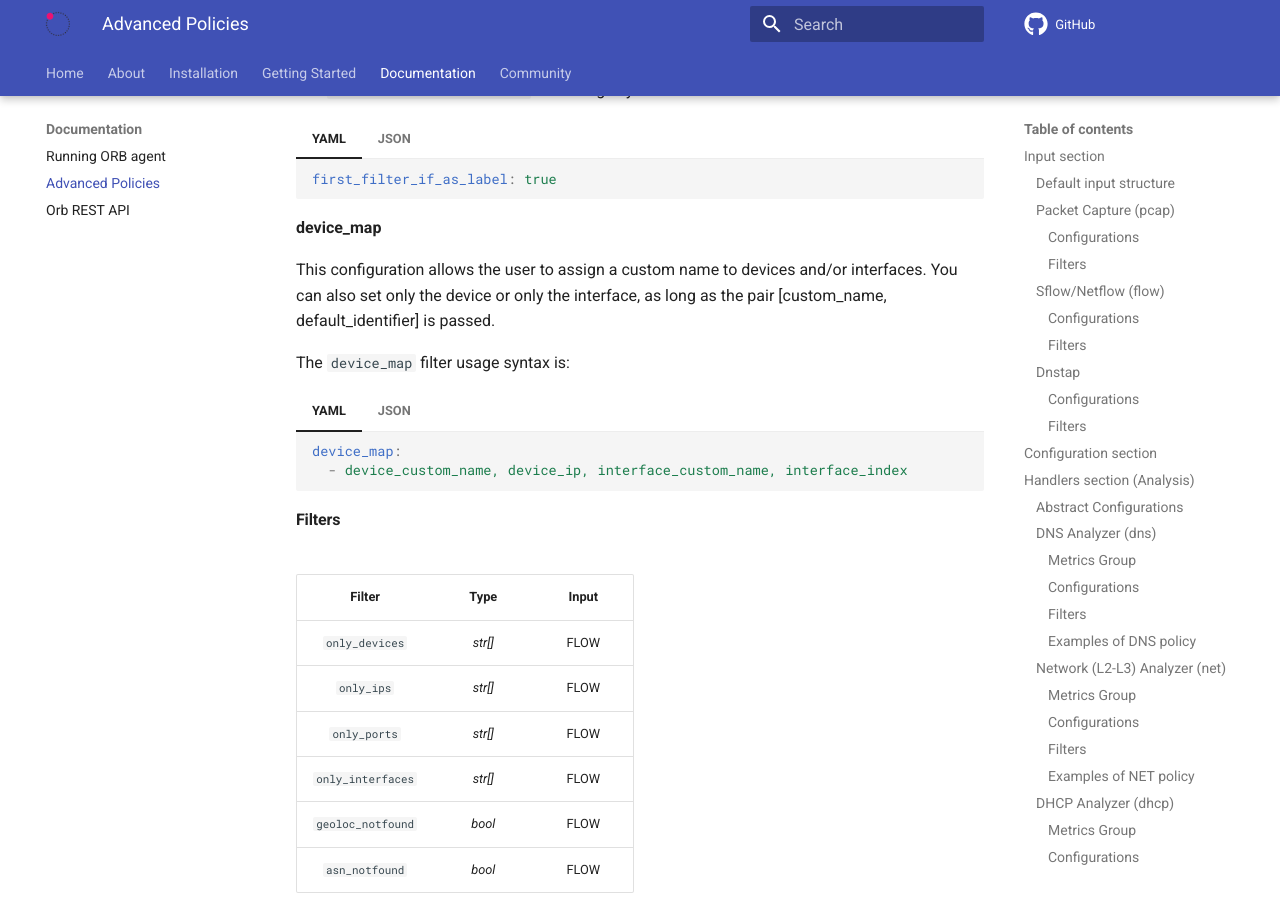
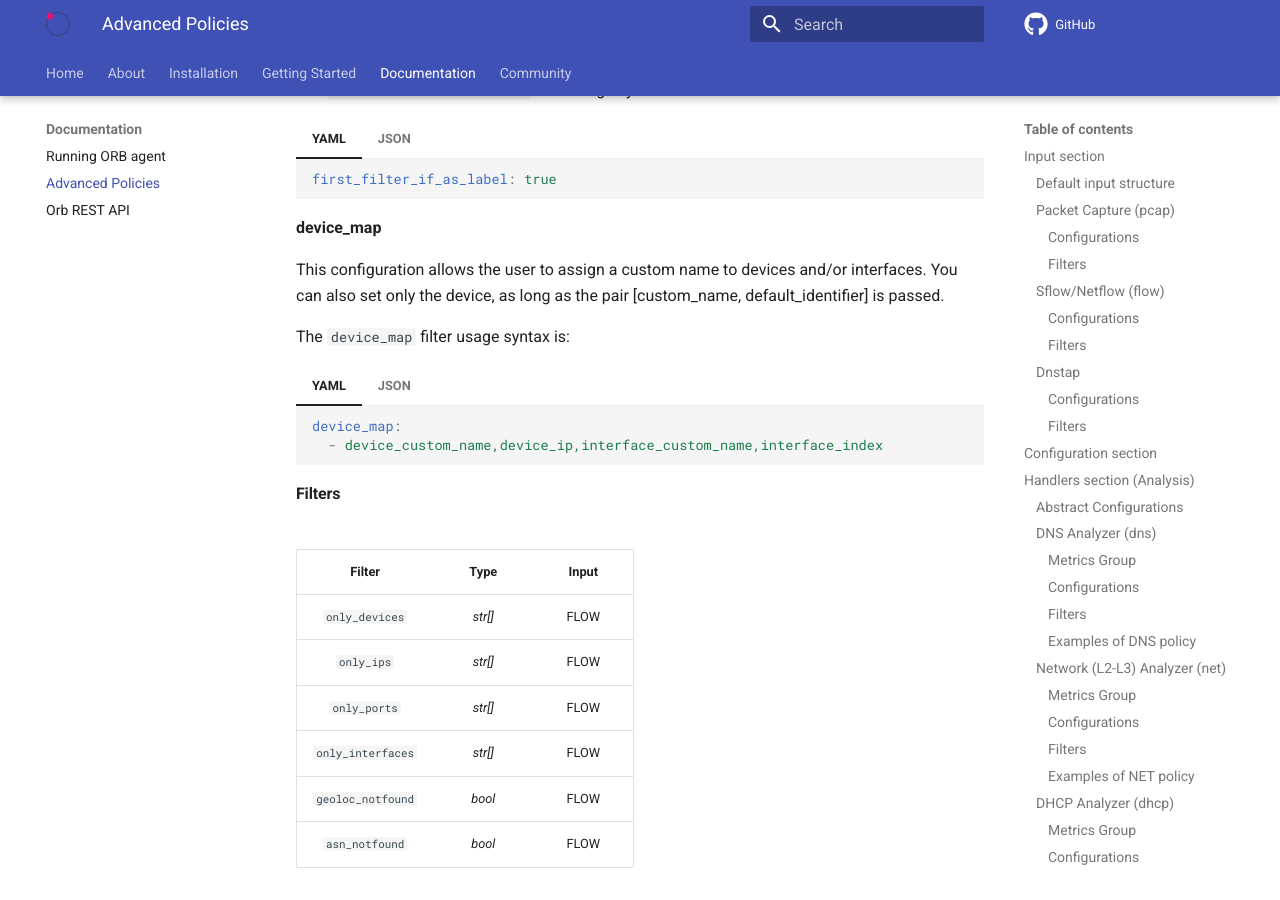
Before and after one commit to orb-community/orb-website, an MkDocs documentation site: the page built from docs/documentation/advanced_policies.md, in a window 1280 px wide and 900 px high, scrolled down 27307 px. Built offline with MkDocs 1.6.1 and Material for MkDocs 9.7.7, drawn with Linux system fonts in a browser that asks for light colours; comment, search, counter and statistics services are not loaded; some of the changed lines change nothing that is shown; some of the changed text lies outside the part shown.

Commit message:
fix device_map

````diff
--- a/docs/documentation/advanced_policies.md
+++ b/docs/documentation/advanced_policies.md
@@ -729,15 +729,15 @@ To disable all metric groups use the syntax:
 
 #### Metrics Group <br>
 
-|    Metric Group     | Default  |
-|:-------------------:|:--------:|
-|      `top_ecs`      | disabled |
-|    `cardinality`    | enabled  |
-|     `counters`      | enabled  |
-|  `dns_transaction`  | enabled  |
-|    `top_qnames`     | enabled  |
- |     `top_ports`     | enabled  |
-| `top_qname_details` | disabled |
+|     Metric Group     | Default  |
+|:--------------------:|:--------:|
+|      `top_ecs`       | disabled |
+| `top_qnames_details` | disabled |
+|    `cardinality`     | enabled  |
+|      `counters`      | enabled  |
+|  `dns_transaction`   | enabled  |
+|     `top_qnames`     | enabled  |
+ |     `top_ports`      | enabled  |
 
 
 #### Configurations
@@ -1129,7 +1129,7 @@ Example policy pcap DNS:
           metric_groups:
             enable:
               - top_ecs
-              - top_qname_details
+              - top_qnames_details
             disable:
               - cardinality
               - counters
@@ -1189,7 +1189,7 @@ Example policy pcap DNS:
             "metric_groups": {
               "enable": [
                 "top_ecs",
-                "top_qname_details"
+                "top_qnames_details"
               ],
               "disable": [
                 "cardinality",
@@ -1807,7 +1807,7 @@ The `first_filter_if_as_label` filter usage syntax is:<br>
 **device_map**
 
 This configuration allows the user to assign a custom name to devices and/or interfaces.
-You can also set only the device or only the interface, as long as the pair [custom_name, default_identifier] is passed.
+You can also set only the device, as long as the pair [custom_name, default_identifier] is passed.
 
 
 The `device_map` filter usage syntax is:<br>
@@ -1815,13 +1815,13 @@ The `device_map` filter usage syntax is:<br>
 === "YAML"
     ```yaml
     device_map:
-      - device_custom_name, device_ip, interface_custom_name, interface_index
+      - device_custom_name,device_ip,interface_custom_name,interface_index
     ```
 === "JSON"
     ```json
     {
       "device_map": [
-        "device_custom_name, device_ip, interface_custom_name,interface_index"
+        "device_custom_name,device_ip,interface_custom_name,interface_index"
       ]
     }
     ```
@@ -2052,6 +2052,7 @@ Example policy input flow handler FLOW:
                     first_filter_if_as_label: true
                     device_map:
                         - router01,192.168.0.127,eth0,5
+                        - router01,192.168.0.127,eth1,6
                 metric_groups:
                     disable:
                         - cardinality
@@ -2094,7 +2095,8 @@ Example policy input flow handler FLOW:
               "topn_count": 7,
               "first_filter_if_as_label": true,
               "device_map": [
-                "router01,192.168.0.127,eth0,5"
+                "router01,192.168.0.127,eth0,5",
+                "router01,192.168.0.127,eth1,6"
               ]
             },
             "metric_groups": {
````
